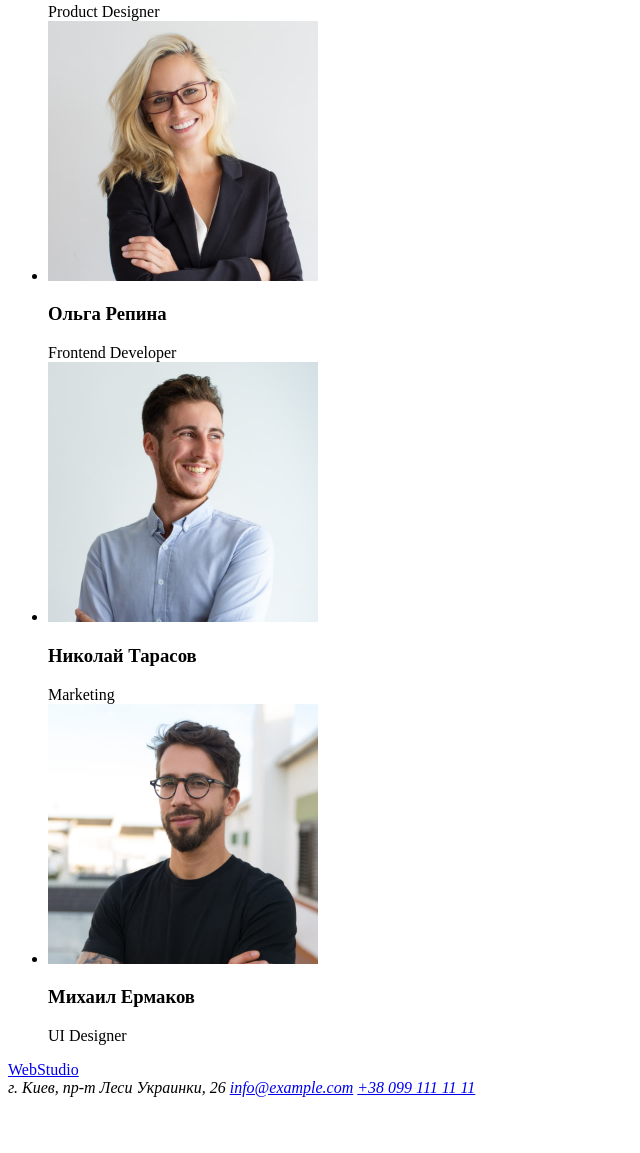
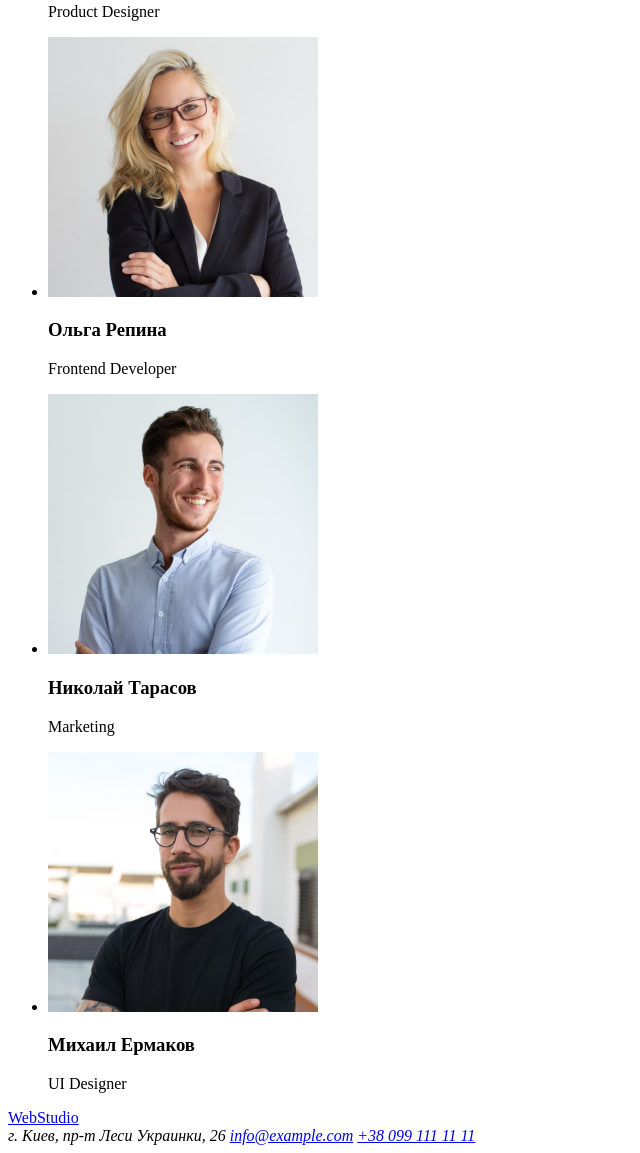
Before and after one commit to nikstyles/goit-markup-hw-01, a plain HTML site: page index.html in a window 1280 px wide. Shown: the part 1942-3095 px from the top of the page, without its empty margins (0-640 px from the left). Before the commit the page ends 3047 px from the top, so only its background shows below. Drawn offline with Linux system fonts and the light colour scheme.

Commit message:
Заменил span на p в секции "наша команда"

```diff
--- a/index.html
+++ b/index.html
@@ -73,22 +73,22 @@
                 <li>
                     <img src="./images/photo-igor.jpg" alt="Фотография Игоря Демьяненко" width="270">
                     <h3>Игорь Демьяненко</h3>
-                    <span lang="en">Product Designer</span>
+                    <p lang="en">Product Designer</p>
                 </li>
                 <li>
                     <img src="./images/photo-olga.jpg" alt="Фотография Ольги Репиной" width="270">
                     <h3>Ольга Репина</h3>
-                    <span lang="en">Frontend Developer</span>
+                    <p lang="en">Frontend Developer</p>
                 </li>
                 <li>
                     <img src="./images/photo-nikolay.jpg" alt="Фотография Николай Тарасова" width="270">
                     <h3>Николай Тарасов</h3>
-                    <span lang="en">Marketing</span>
+                    <p lang="en">Marketing</p>
                 </li>
                 <li>
                     <img src="./images/photo-mihail.jpg" alt="Фотография Михаила Ермакова" width="270">
                     <h3>Михаил Ермаков</h3>
-                    <span lang="en">UI Designer</span>
+                    <p lang="en">UI Designer</p>
                 </li>
             </ul>
         </section>
```
